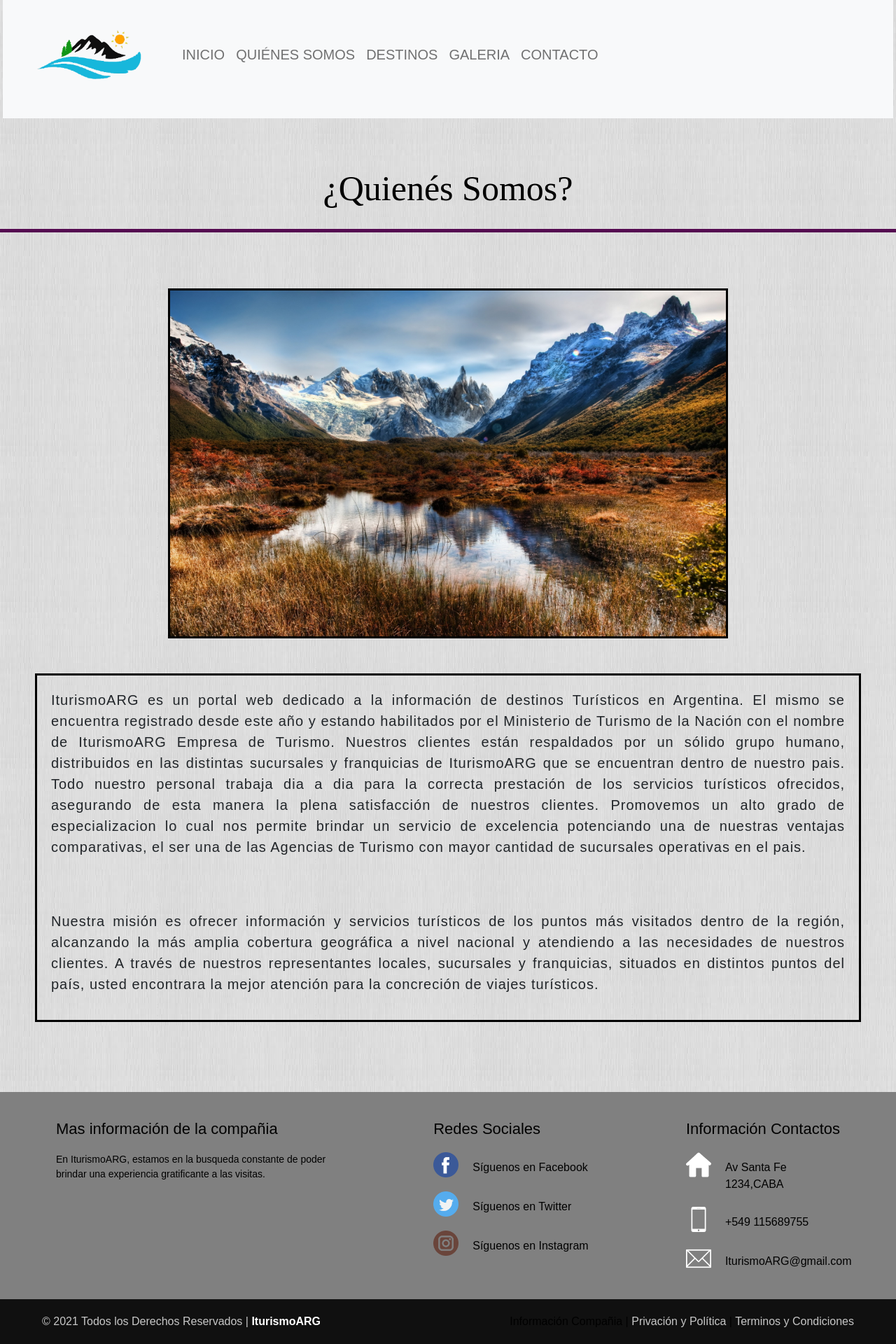
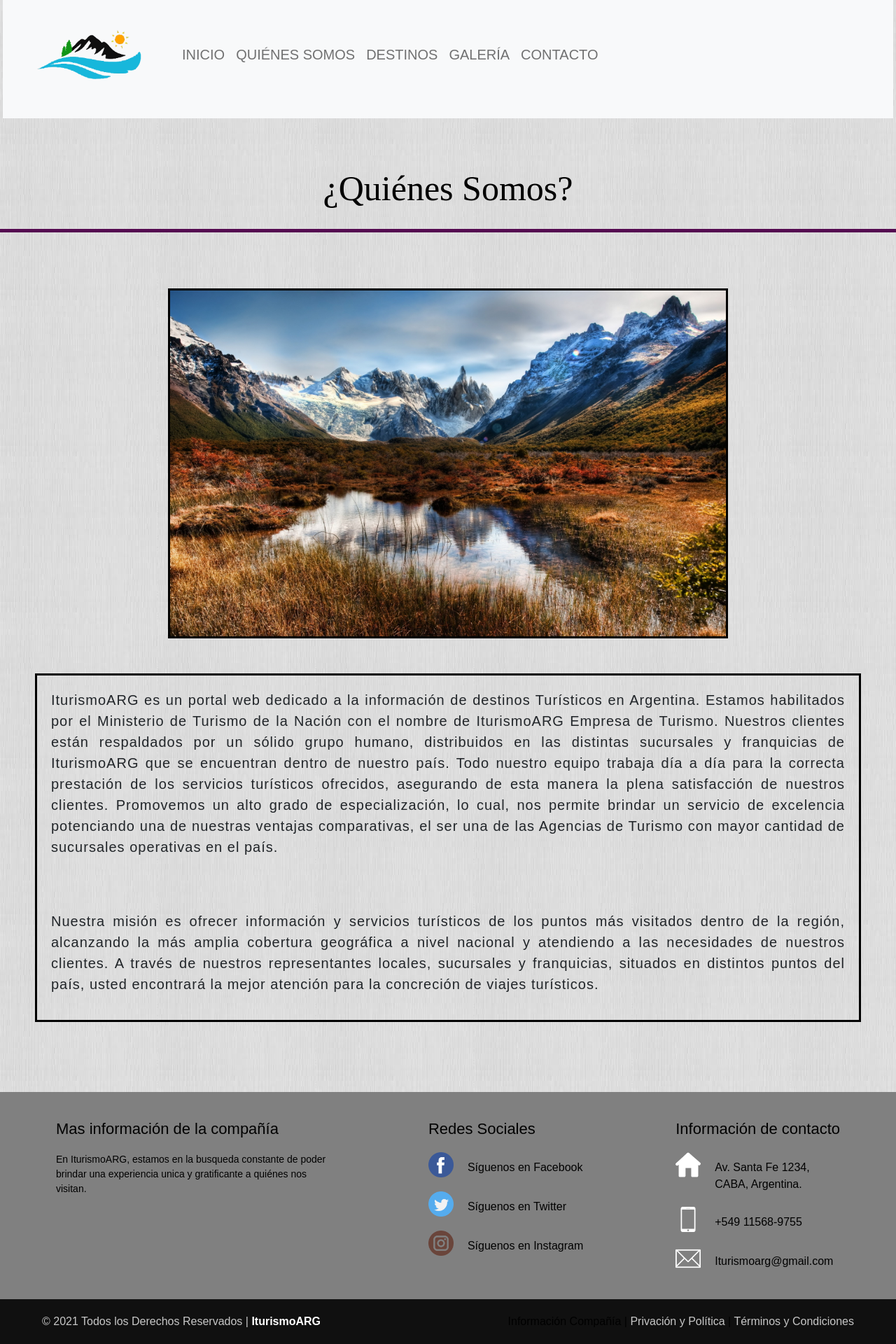
Before and after one commit to BautistaCasanas/Final-DesarrolloWeb-Coder, a website: page quienes-somos.html in a window 1280 px wide. Shown: the part 17-1937 px from the top of the page at 70% size. Drawn offline with nearby package versions, Linux system fonts and the light colour scheme.

Commit message:
Agregando tildes a las palabras

```diff
--- a/quienes-somos.html
+++ b/quienes-somos.html
@@ -4,10 +4,10 @@
     <meta charset="UTF-8">
     <meta http-equiv="X-UA-Compatible" content="IE=edge">
     <meta name="viewport" content="width=device-width, initial-scale=1.0">
-    <meta name="description" content="IturismoARG, creado en 2021 es uno de los mejores sitios para buscar información sobre turismo de la region">
-    <meta name="keywords" content="HTML, META, TURISMO, ARG, QUIENES SOMOS, WEB">
+    <meta name="description" content="IturismoARG, creado en 2021 es uno de los mejores sitios para buscar información sobre turismo de la región">
+    <meta name="keywords" content="HTML, META, TURISMO, ARG, QUIÉNES SOMOS, WEB">
     <link rel="shortcut icon" href="./imagenes/LOGOAVION2.png">
-    <title>IturismoARG | Quienes-Somos</title>
+    <title>IturismoARG | Quiénes-Somos</title>
     <link href="https://cdn.jsdelivr.net/npm/bootstrap@5.1.1/dist/css/bootstrap.min.css" rel="stylesheet" integrity="sha384-F3w7mX95PdgyTmZZMECAngseQB83DfGTowi0iMjiWaeVhAn4FJkqJByhZMI3AhiU" crossorigin="anonymous">
     <link rel="stylesheet" href="./css/estilos.css">
 </head>
@@ -27,9 +27,9 @@
                   <div class="collapse navbar-collapse" id="navbarNavAltMarkup">
                     <div class="navbar-nav">
                         <a class="nav-link" aria-current="page" href="./index.html#Inicio">INICIO</a>
-                  <a class="nav-link" href="./quienes-somos.html#QuienesSomos">QUIÉNES SOMOS</a>
+                  <a class="nav-link" href="./quienes-somos.html#QuiénesSomos">QUIÉNES SOMOS</a>
                   <a class="nav-link" href="./destinos.html#Destinos">DESTINOS</a>
-                  <a class="nav-link" href="./galeria.html#Galeria">GALERIA</a>
+                  <a class="nav-link" href="./galeria.html#Galería">GALERÍA</a>
                   <a class="nav-link" href="./contacto.html#Contacto">CONTACTO</a>
                     </div>
                   </div>
@@ -43,7 +43,7 @@
 
 <main class="main_Quienes-Somos">
 
-    <h1>¿Quienés Somos?</h1>
+    <h1>¿Quiénes Somos?</h1>
         <span class="linea"></span>
 
     <section>
@@ -53,14 +53,14 @@
         <article>
 
             <section class="info_Quienes-Somos">
-                <p>IturismoARG es un portal web dedicado a la información de destinos Turísticos en Argentina. El mismo se encuentra registrado desde este año y estando habilitados por el Ministerio de Turismo de la Nación con el nombre de IturismoARG Empresa de Turismo.
+                <p>IturismoARG es un portal web dedicado a la información de destinos Turísticos en Argentina. Estamos habilitados por el Ministerio de Turismo de la Nación con el nombre de IturismoARG Empresa de Turismo.
 
-                    Nuestros clientes están respaldados por un sólido grupo humano, distribuidos en las distintas sucursales y franquicias de IturismoARG  que se encuentran dentro de nuestro pais. Todo nuestro personal trabaja dia a dia para la correcta prestación de los servicios turísticos ofrecidos,  asegurando de esta manera la plena satisfacción de nuestros clientes.
-                    Promovemos un alto grado de especializacion lo cual nos permite brindar un servicio de excelencia potenciando una de nuestras ventajas comparativas, el ser una de las Agencias de Turismo con mayor cantidad de sucursales operativas en el pais.
+                    Nuestros clientes están respaldados por un sólido grupo humano, distribuidos en las distintas sucursales y franquicias de IturismoARG  que se encuentran dentro de nuestro país. Todo nuestro equipo trabaja día a día para la correcta prestación de los servicios turísticos ofrecidos,  asegurando de esta manera la plena satisfacción de nuestros clientes.
+                    Promovemos un alto grado de especialización, lo cual, nos permite brindar un servicio de excelencia potenciando una de nuestras ventajas comparativas, el ser una de las Agencias de Turismo con mayor cantidad de sucursales operativas en el país.
                 </p>
                 <br><br>
                 <p>Nuestra misión es ofrecer información y servicios turísticos de los puntos más visitados dentro de la región, alcanzando la más amplia cobertura geográfica a nivel nacional y atendiendo a las necesidades de nuestros clientes.
-                    A través de nuestros representantes locales, sucursales y franquicias, situados en distintos puntos del país, usted encontrara la mejor atención para la concreción de viajes turísticos.
+                    A través de nuestros representantes locales, sucursales y franquicias, situados en distintos puntos del país, usted encontrará la mejor atención para la concreción de viajes turísticos.
                 </p>
             </section>
 
@@ -75,10 +75,10 @@
         <div class="container-body">
 
             <div class="colum1">
-                <h2>Mas información de la compañia</h2>
+                <h2>Mas información de la compañía</h2>
 
                 <p>
-                    En IturismoARG, estamos en la busqueda constante de poder brindar una experiencia gratificante a las visitas.
+                    En IturismoARG, estamos en la busqueda constante de poder brindar una experiencia unica y gratificante a quiénes nos visitan.
                 </p>
 
             </div>
@@ -103,23 +103,23 @@
 
             <div class="colum3">
 
-                <h2>Información Contactos</h2>
+                <h2>Información de contacto</h2>
 
                 <div class="row2">
                     <img src="./icons/house.png">
                     <label>
-                        Av Santa Fe 1234,CABA
+                        Av. Santa Fe 1234, CABA, Argentina.
                     </label>
                 </div>
 
                 <div class="row2">
                     <img src="./icons/smartphone.png">
-                    <label>+549 115689755</label>
+                    <label>+549 11568-9755</label>
                 </div>
 
                 <div class="row2">
                     <img src="./icons/contact.png">
-                    <label>IturismoARG@gmail.com</label>
+                    <label>Iturismoarg@gmail.com</label>
                 </div>
 
             </div>
@@ -135,7 +135,7 @@
                 </div>
 
                 <div class="information">
-                    <a href=""></a>Información Compañia</a> | <a href="">Privación y Política</a> | <a href="">Terminos y Condiciones</a>
+                    <a href=""></a>Información Compañía</a> | <a href="">Privación y Política</a> | <a href="">Términos y Condiciones</a>
                 </div>
             </div>
 
```
Also changed, not shown: contacto.html (+5 -5 lines), destinos.html (+14 -14 lines), galeria.html (+13 -13 lines), index.html (+10 -10 lines).
